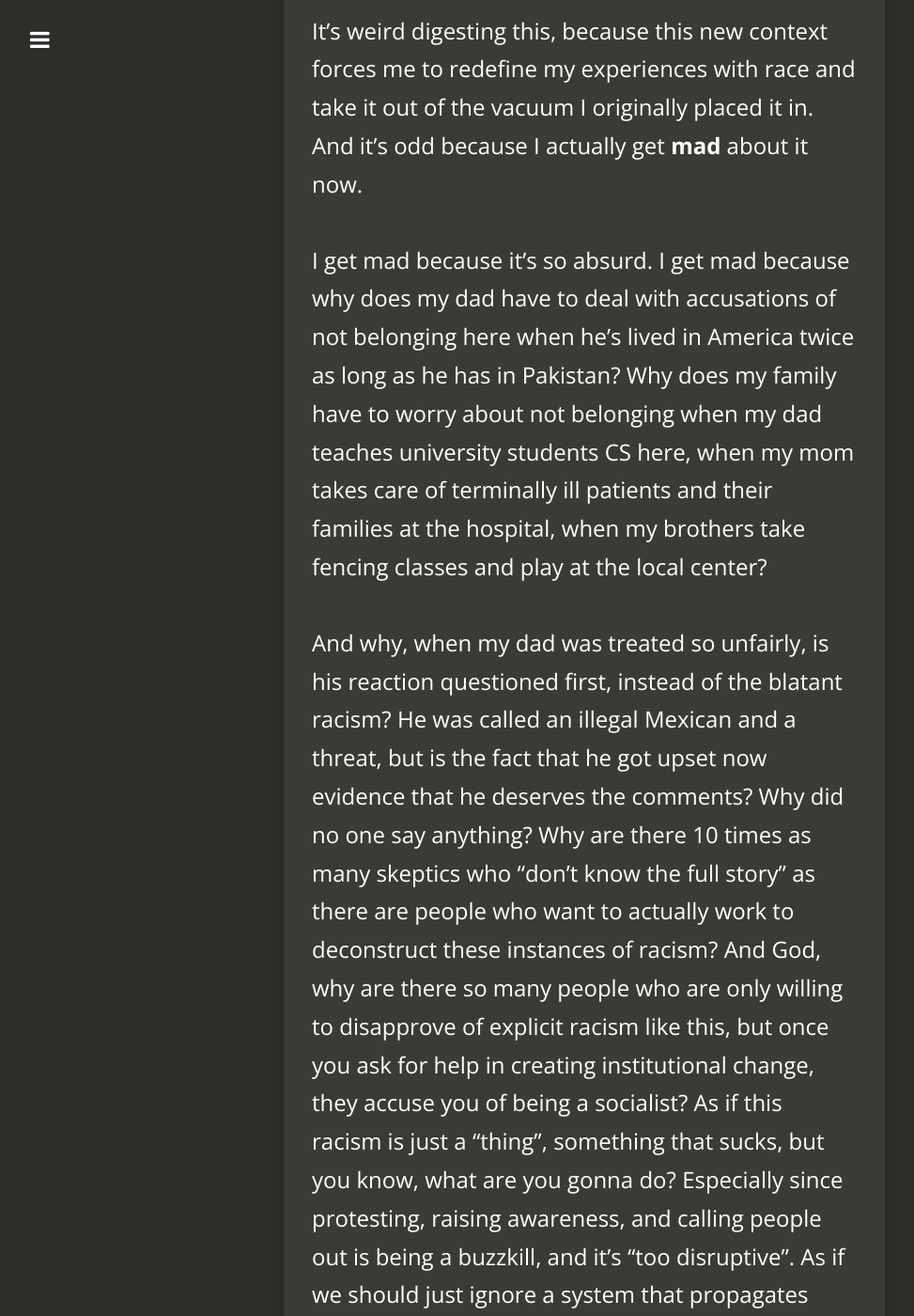
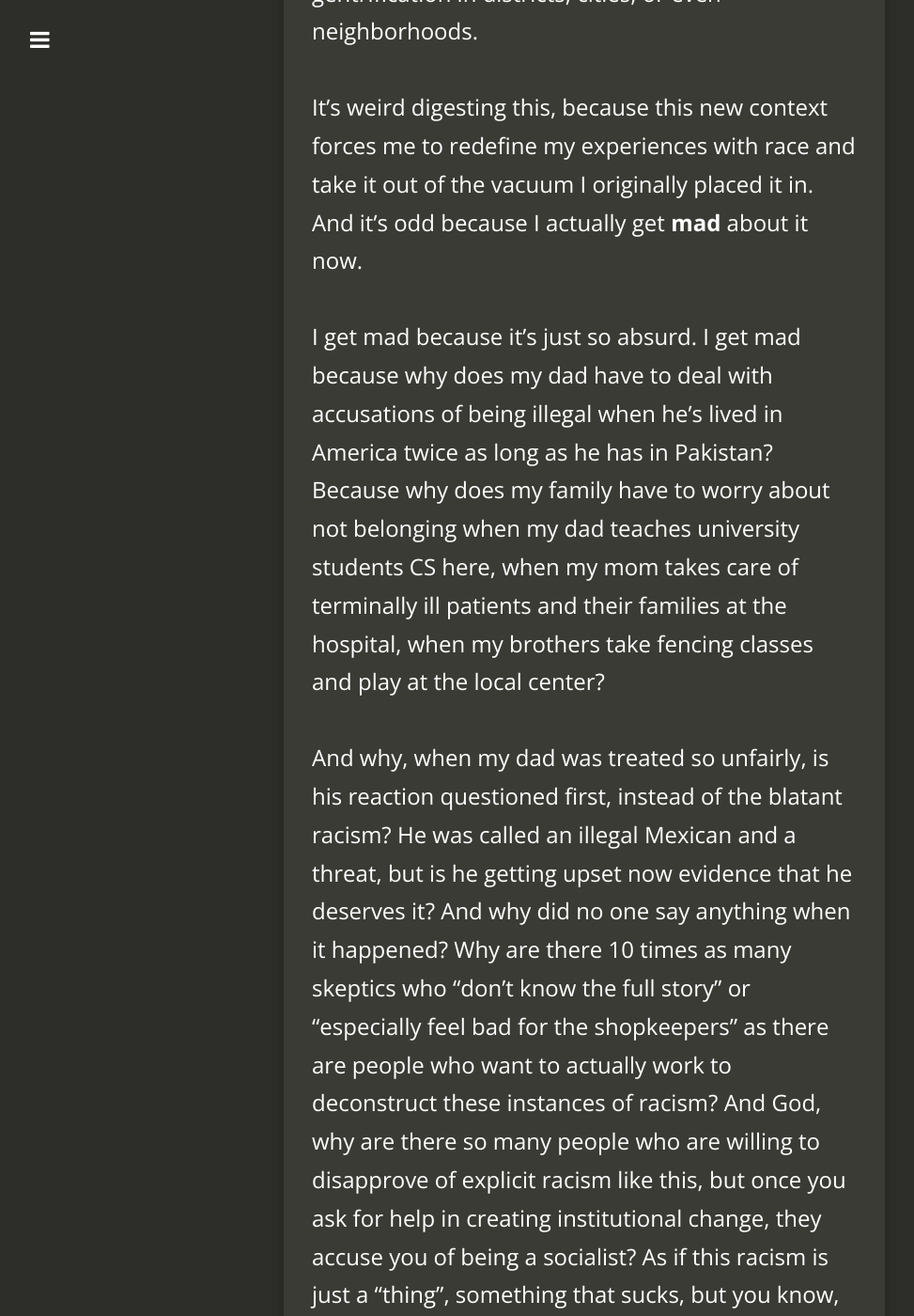
Before and after one commit to jacobtomlinson/carte-noire, a Jekyll site: the page built from _posts/2016-10-22-what-its-like-being-a-poc-in-america.md, in a window 1280 px wide and 1400 px high, scrolled down 3424 px. Shown: the whole window at 94% size, without its empty margins (18-991 px from the left). Built offline with Jekyll 4.4.1, drawn with Linux system fonts in a browser that asks for light colours; nearby versions of some CDN libraries; comment, search, counter and statistics services are not loaded; some of the changed text lies outside the part shown.

Commit message:
Add editing updates to the 'being a POC in America' post.

```diff
--- a/_posts/2016-10-22-what-its-like-being-a-poc-in-america.md
+++ b/_posts/2016-10-22-what-its-like-being-a-poc-in-america.md
@@ -12,9 +12,9 @@
   - racism
   - safety
 ---
-Yesterday, someone told my dad he'd take pleasure in sending his ass back to his home "in Mexico or wherever", while another guy told him he was a threat  to his kids so he should leave and not come back.
+Yesterday, someone told my dad he'd take pleasure in sending his ass back to his home "in Mexico or wherever", while someone else told him he was a threat  to his kids so he should leave and not come back.
 
-I asked my 9 year old brother how he felt about the incident (he was in the car the whole time) and he said he "didn't know". All he really understood was that my other people "ganged up" (his words) on him and that my dad got a bit upset.
+My 9 year old brother was in the car while during this incident, and I asked him how he felt about the incident. He responded with an innocent "I dunno." All he really understood was that my other people "ganged up" on him (his words) and that my dad got a bit upset.
 
 It reminds me of when I was a kid, hearing how my mom or cousins would get discriminated against for wearing Hijab, or how my dad had to deal with people not taking him seriously because of his immigrant status. I was always confused when I heard this, but it never made me mad. It was just *weird*. Like why does that happen? My kiddy brain just wrote them off as anomalies -- People are weird, and sometimes that weirdness makes them say mean things. Not a big deal, right?
 
@@ -23,23 +23,24 @@
 #### <sup>A picture of my family at Eid this last summer.</sup>
 
 <br>
-I got bullied a bit in school growing up. And I was really sensitive (still am), so even standard juvenile put-downs would really hurt me. My mom would always tell me, "Sticks and stones may break your bones, but words will never hurt me." So, growing up, I applied the same logic to racism. As I learned to  assume and accept that adolescents just said mean things sometimes, I learned to normalize racism. They're just words. They're weird, and kind of mean, but hey, they don't actually *mean* anything if I ignore it, right?
+I got bullied a bit in school growing up. And I was really sensitive (still am), so even standard juvenile put-downs would really hurt me. My mom would always tell me, "Sticks and stones may break your bones, but words will never hurt me." So, growing up, I applied the same logic to racism. As I learned to  assume and accept that adolescents just said mean things sometimes, I learned to normalize racism. They're just words. They're weird, and kind of hurtful, but hey, they don't actually *mean* anything if I ignore it, right?
 
 Now, as I grow up, I have to recontextualize these experiences. As I learn about America's deep and elaborate history with racism, I realize there is a whole **structure** behind these seemingly common occurrences. These conflicts aren't just "people acting weird", they are influenced by hundred of years of xenophobia and white supremacy. And more importantly, these conflicts have real consequences. Sure, my dad's co-worker subtly implying he's not pulling his weight doesn't seem to hurt anyone. But when this mindset affects the rest of the office's view of him, and it shows on his performance reviews, it all of a sudden becomes very real.
 
-Racism can be subtle, but it can also very easily become why you can't put food on the table for your family. And the biases that cause that co-worker to not take my dad seriously because he's an immigrant are the same biases that causes employers to reject perfectly qualified people of color, that make predominantly white professions feel excluded to POC, and that reinforce unfair race segregation and gentrification in districts, cities, or even neighborhoods.
+And so, I've realized that racism if often subtle and passive, but it also can very easily become why you can't put food on the table for your family. And the biases that cause that co-worker to not take my dad seriously because he's an immigrant are the same biases that causes employers to reject perfectly qualified people of color, that make predominantly white professions feel excluded to POC, and that reinforce unequal race segregation and gentrification in districts, cities, or even neighborhoods.
 
 It's weird digesting this, because this new context forces me to redefine my experiences with race and take it out of the vacuum I originally placed it in. And it's odd because I actually get **mad** about it now.
 
-I get mad because it's so absurd. I get mad because why does my dad have to deal with accusations of not belonging here when he's lived in America twice as long as he has in Pakistan? Why does my family have to worry about not belonging when my dad teaches university students CS here, when my mom takes care of terminally ill patients and their families at the hospital, when my brothers take fencing classes and play at the local center?
+I get mad because it's just so absurd. I get mad because why does my dad have to deal with accusations of being illegal when he's lived in America twice as long as he has in Pakistan? Because why does my family have to worry about not belonging when my dad teaches university students CS here, when my mom takes care of terminally ill patients and their families at the hospital, when my brothers take fencing classes and play at the local center?
 
-And why, when my dad was treated so unfairly, is his reaction questioned first, instead of the blatant racism? He was called an illegal Mexican and a threat, but is the fact that he got upset now evidence that he deserves the comments? Why did no one say anything? Why are there 10 times as many skeptics who "don't know the full story" as there are people who want to actually work to deconstruct these instances of racism? And God, why are there so many people who are only willing to disapprove of explicit racism like this, but once you ask for help in creating institutional change, they accuse you of being a socialist? As if this racism is just a "thing", something that sucks, but you know, what are you gonna do? Especially since protesting, raising awareness, and calling people out is being a buzzkill, and it's "too disruptive". As if we should just ignore a system that propagates violence and discrimination against POC on the daily. As if peace and quiet for the privileged is more important than justice for the oppressed.
+And why, when my dad was treated so unfairly, is his reaction questioned first, instead of the blatant racism? He was called an illegal Mexican and a threat, but is he getting upset now evidence that he deserves it? And why did no one say anything when it happened? Why are there 10 times as many skeptics who "don't know the full story" or "especially feel bad for the shopkeepers" as there are people who want to actually work to deconstruct these instances of racism? And God, why are there so many people who are willing to disapprove of explicit racism like this, but once you ask for help in creating institutional change, they accuse you of being a socialist? As if this racism is just a "thing", something that sucks, but you know, what are you gonna do? Especially since calling people out, raising awareness, and protesting are "buzzkills" and "too disruptive". As if we should just ignore a system that propagates violence and discrimination against POC on the daily. As if peace and quiet for the privileged is more important than justice for the oppressed.
 
 ![Roses-Shop-Picture](/resources/images/10-02-2016/shop.jpg)
 
 #### <sup>A picture of the shop where my dad was called those derogatory things. If you look closely, you can see the acting manager inside giving him the finger.</sup>
 
-You know, I've gotten good, so good, at acting nice, at laying low, at being the Good Muslim™, but why is it my responsibility to change how I act because of a system that oppresses me? Why is it always that after every single incident of racism, POC have to process their feelings of being unsafe and unwanted, support those affected, organize and raise awareness, and convince all the skeptics that this isn't our fault and we don't deserve this -- all at the ***same goddamn time***?
+<br>
+You know, I've gotten good, so good, at acting nice, at laying low, at being the Good Muslim™, but why is it my responsibility to change how I act because of a system that oppresses me? Why is it that after every single incident of racism, POC have to process their feelings of being unsafe and unwanted, support those affected, organize and raise awareness, and convince all the skeptics that this isn't our fault and we don't deserve this -- all at the ***same goddamn time***?
 
 You know, my brothers take their fencing classes right next door to that store that persecuted my dad. I remember the pictures my mom sent me of them fencing - I was so proud of them because my brothers aren't particularly athletic and they finally found a sport they really enjoyed and wanted to get better at. And it made me happy, because I would always quit after the first class of any new hobby, but my brothers decided to stick with this. But now, I have to think about their safety. I have to consider: What if my dad is recognized when picking up my brothers and something happens? What if someone connects my innocent 9 year old brother to something he doesn't even understand? What if my brothers have to drop fencing for their safety? Like it's freaking fencing! In what kind of world does racism affect such trivial things as trying to learn fencing?? It's just so absurd, man.
 
```
